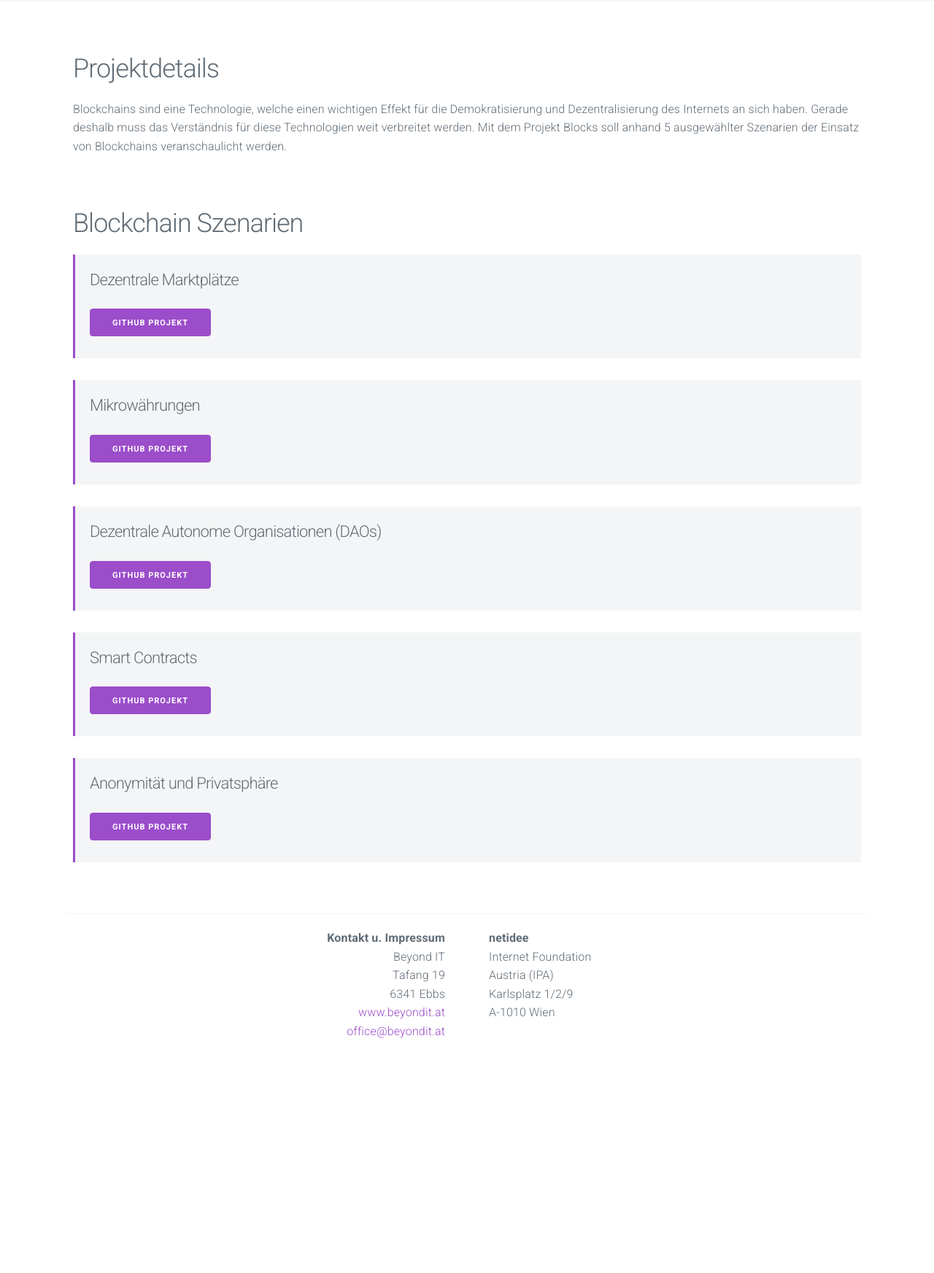
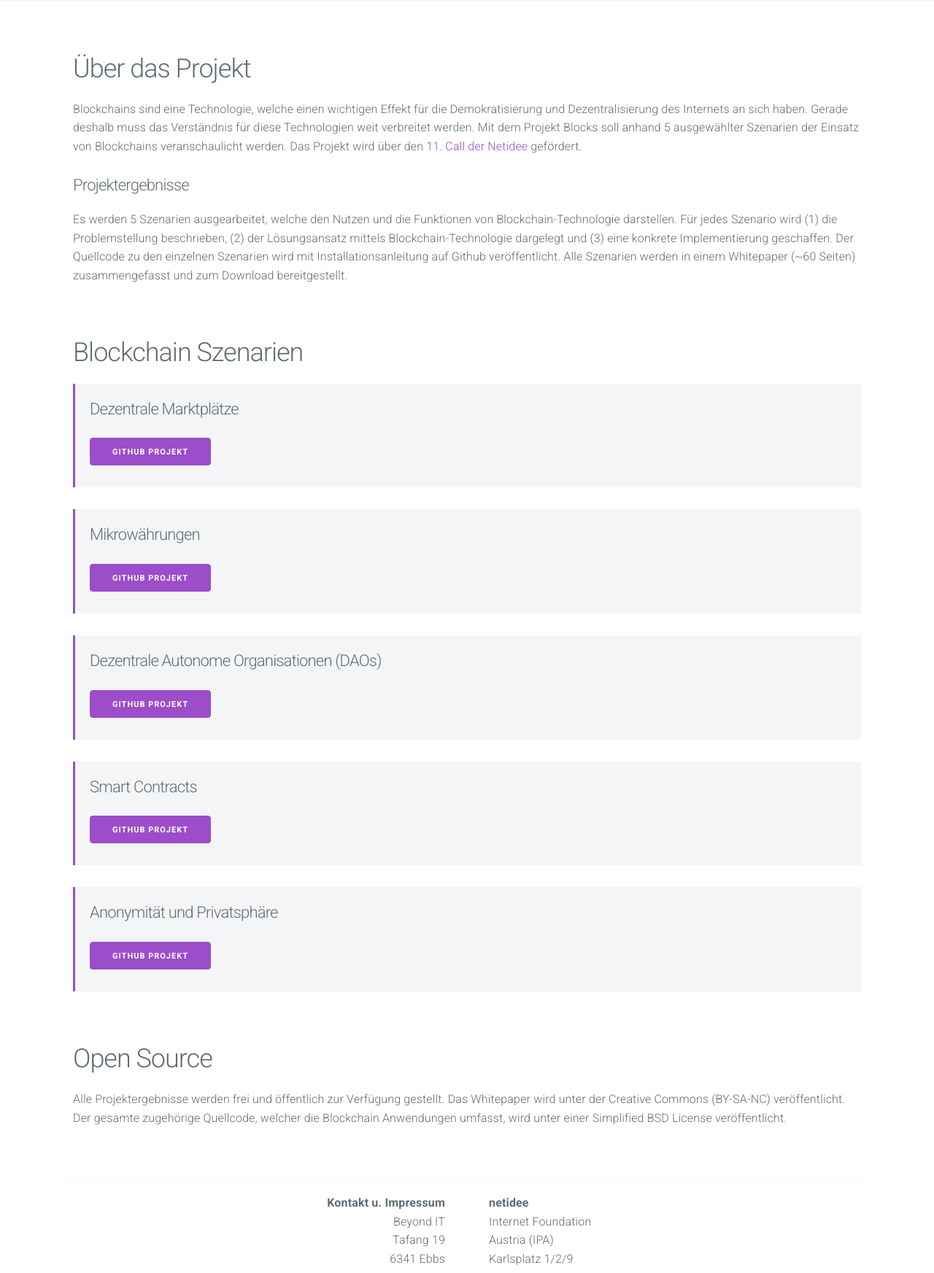
Before and after one commit to getbloqs/getbloqs.github.io, a website: page index.html in a window 1280 px wide. Shown: the part 300-2045 px from the top of the page at 73% size. Before the commit the page ends 1817 px from the top, so only its background shows below. Drawn offline with Linux system fonts and the light colour scheme.

Commit message:
Projektergebnisse

```diff
--- a/index.html
+++ b/index.html
@@ -17,12 +17,16 @@
         <header>
             <h1>Bloqs</h1>
             <p>unleash the power of blockchain technology</p>
-            <a class="button" href>Github</a>
+            <a href="https://github.com/getbloqs" class="button" href>Github</a>
         </header>
 
         <section class="container">
-            <h2>Projektdetails</h2>
-            <p>Blockchains sind eine Technologie, welche einen wichtigen Effekt für die Demokratisierung und Dezentralisierung des Internets an sich haben. Gerade deshalb muss das Verständnis für diese Technologien weit verbreitet werden. Mit dem Projekt Blocks soll anhand 5 ausgewählter Szenarien der Einsatz von Blockchains veranschaulicht werden.</p>
+            <h2>Über das Projekt</h2>
+            <p>Blockchains sind eine Technologie, welche einen wichtigen Effekt für die Demokratisierung und Dezentralisierung des Internets an sich haben. Gerade deshalb muss das Verständnis für diese Technologien weit verbreitet werden. Mit dem Projekt Blocks soll anhand 5 ausgewählter Szenarien der Einsatz von Blockchains veranschaulicht werden. Das Projekt wird über den <a href="https://www.netidee.at/die-netidee-2016/">11. Call der Netidee</a> gefördert.</p>
+
+            <h4>Projektergebnisse</h4>
+            <p>Es werden 5 Szenarien ausgearbeitet, welche den Nutzen und die Funktionen von Blockchain-Technologie darstellen. Für jedes Szenario wird (1) die Problemstellung beschrieben, (2) der Lösungsansatz mittels Blockchain-Technologie dargelegt und (3) eine konkrete Implementierung geschaffen. Der Quellcode zu den einzelnen Szenarien wird mit Installationsanleitung auf Github veröffentlicht. Alle Szenarien werden in einem Whitepaper (~60 Seiten) zusammengefasst und zum Download bereitgestellt.</p>
+
         </section>
 
         <section class="container">
@@ -61,6 +65,11 @@
 
         </section>
 
+        <section class="container">
+            <h2>Open Source</h2>
+            <p>Alle Projektergebnisse werden frei und öffentlich zur Verfügung gestellt. Das Whitepaper wird unter der Creative Commons (BY-SA-NC) veröffentlicht. Der gesamte zugehörige Quellcode, welcher die Blockchain Anwendungen umfasst, wird unter einer Simplified BSD License veröffentlicht.</p>
+        </section>
+
         <footer>
             <div class="container">
                 <div class="row">
```
